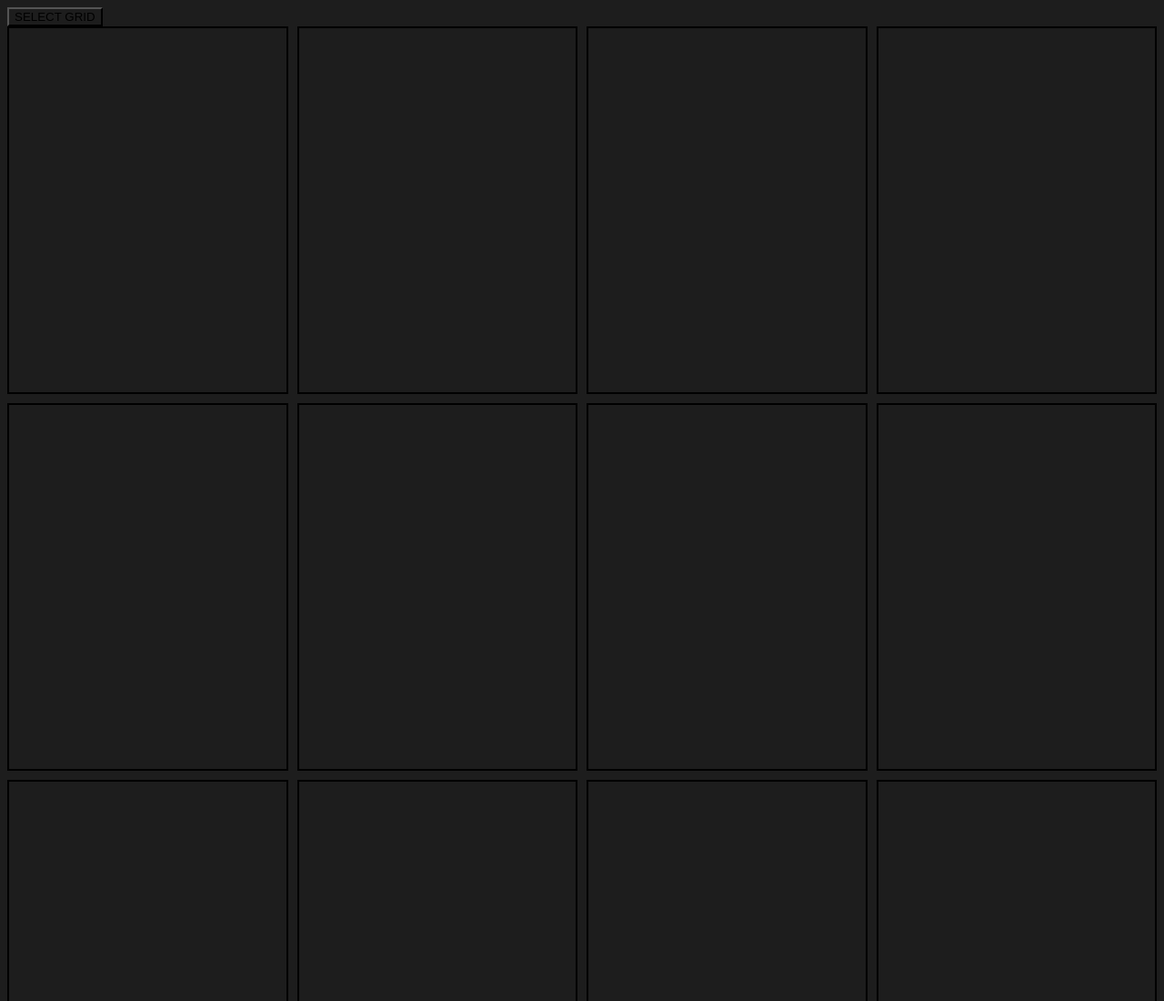
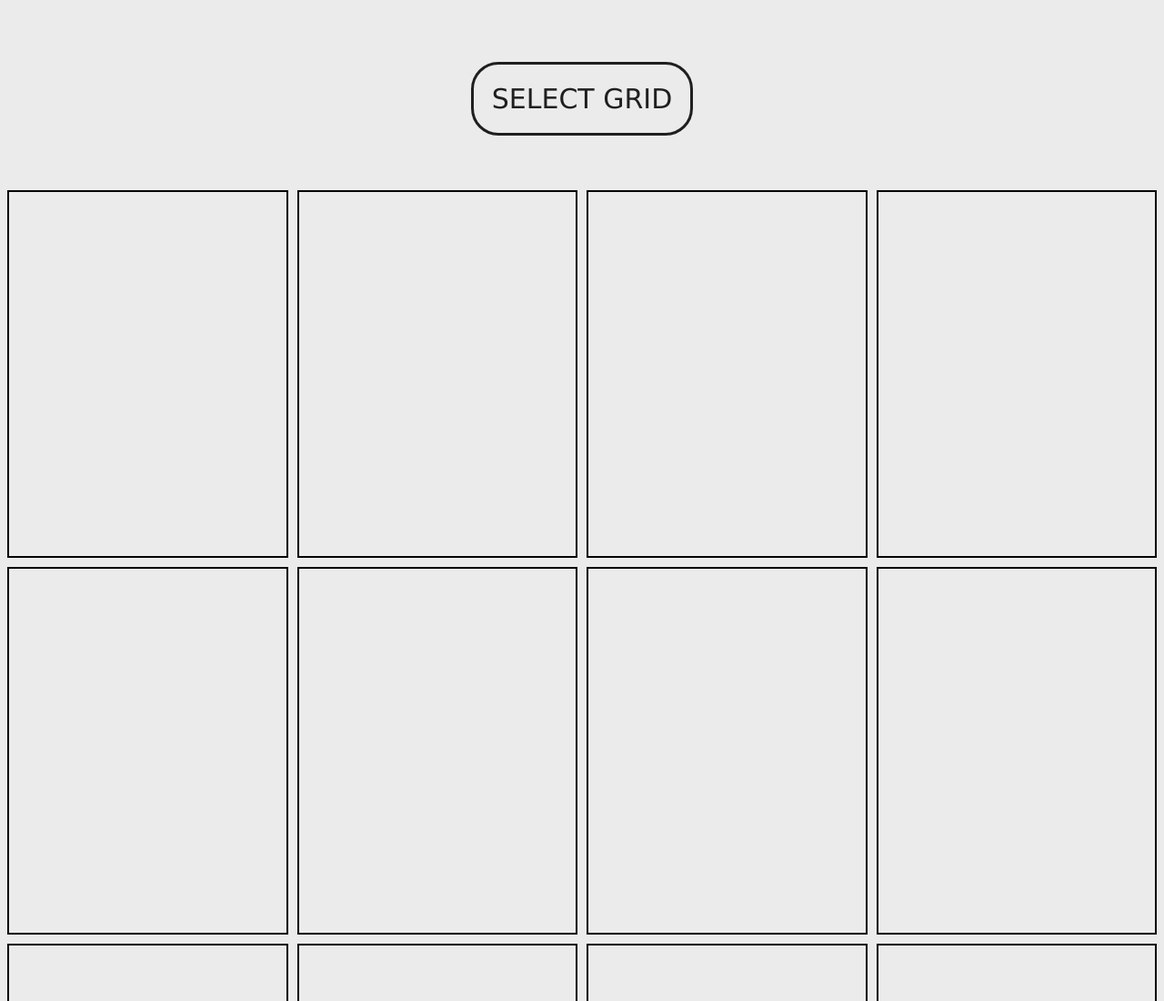
Before and after one commit to heywowyou/odin-art, a plain HTML site: page index.html in a window 1280 px wide. Shown: the top 1100 px of the page at 91% size. Drawn offline with Linux system fonts and the light colour scheme.

Commit message:
Stylize new button

```diff
--- a/style.css
+++ b/style.css
@@ -1,5 +1,20 @@
 * {
-  background-color: #1d1d1d;
+  background-color: #ebebeb;
+  font-family: Verdana, Tahoma, sans-serif;
+}
+
+.button-container {
+  display: flex;
+  justify-content: center;
+  padding: 60px;
+}
+
+#button {
+  color: #1f1f1f;
+  font-size: 30px;
+  border-radius: 30px;
+  border: 3px solid;
+  padding: 20px;
 }
 
 #grid-container {
```
